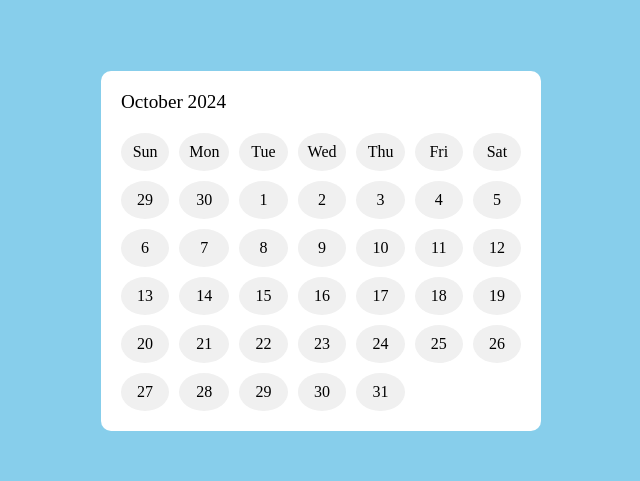
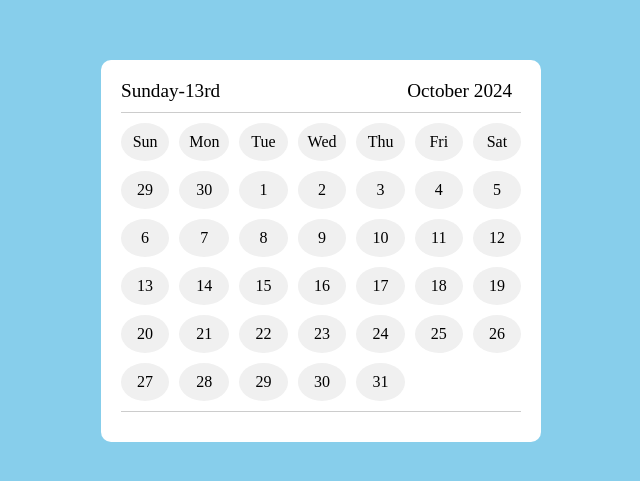
Before and after one commit to naklida172/FEMidtPr, a plain HTML site: page index.html in a window 1280 px wide. Shown: the part 149-630 px from the top of the page, without its empty margins (319-959 px from the left). Drawn offline with Linux system fonts and the light colour scheme.

Commit message:
added correct show of day of week, added dates to the header of the callendar, changed css to include bottom border

```diff
--- a/scripts.js
+++ b/scripts.js
@@ -2,6 +2,7 @@ const calendarBody = document.getElementById("calendar-body");
 const monthYear = document.getElementById("month-year");
 
 let date = new Date();
+let dateDay = date.getDate()
 let month = date.getMonth();
 let year = date.getFullYear();
 
@@ -29,7 +30,31 @@ const dayNames = [
     "Sat"
 ];
 
-monthYear.textContent = `${monthNames[month]} ${year}`;
+const fullDayNames = [
+    "Sunday",
+    "Monday",
+    "Tueday",
+    "Wedday",
+    "Thuday",
+    "Friday",
+    "Satday"
+];
+
+let date_ending = "th";
+
+if (dateDay.toString().endsWith('1')) {
+    date_ending = "st";
+}
+else if (dateDay.toString().endsWith('2')) {
+    date_ending = "nd";
+}
+else if (dateDay.toString().endsWith('3')) {
+    date_ending = "rd";
+}
+
+monthYear.innerHTML = `${fullDayNames[date.getDay()]}-${dateDay}${date_ending}
+&nbsp; &nbsp; &nbsp; &nbsp; &nbsp; &nbsp; &nbsp; &nbsp; &nbsp; &nbsp; &nbsp; &nbsp; &nbsp; &nbsp; &nbsp; &nbsp; &nbsp; &nbsp; &nbsp;
+${monthNames[month]} ${year}`;
 
 function getDaysInMonth(month, year) {
     return new Date(year, month + 1, 0).getDate();
--- a/styles.css
+++ b/styles.css
@@ -18,7 +18,9 @@ body {
 .calendar-header {
     display: flex;
     justify-content: space-between;
-    margin-bottom: 20px;
+    margin-bottom: 10px;
+    border-bottom: 1px solid #ccc;
+    padding-bottom: 10px;
 }
 
     .calendar-header div {
@@ -29,6 +31,9 @@ body {
     display: grid;
     grid-template-columns: repeat(7, 1fr);
     gap: 10px;
+    margin-bottom: 10px;
+    border-bottom: 1px solid #ccc;
+    padding-bottom: 10px;
 }
 
     .calendar-body div {
```
